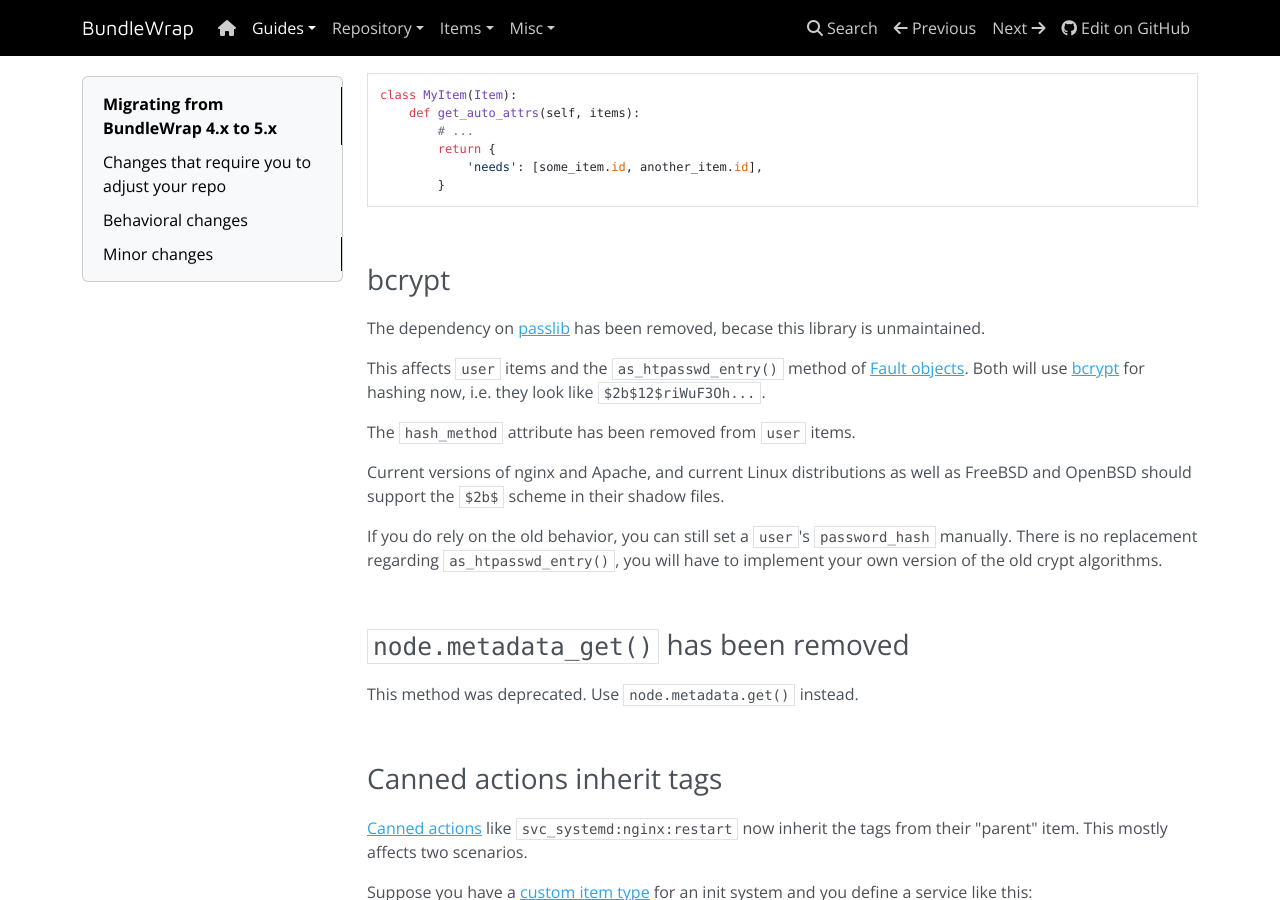
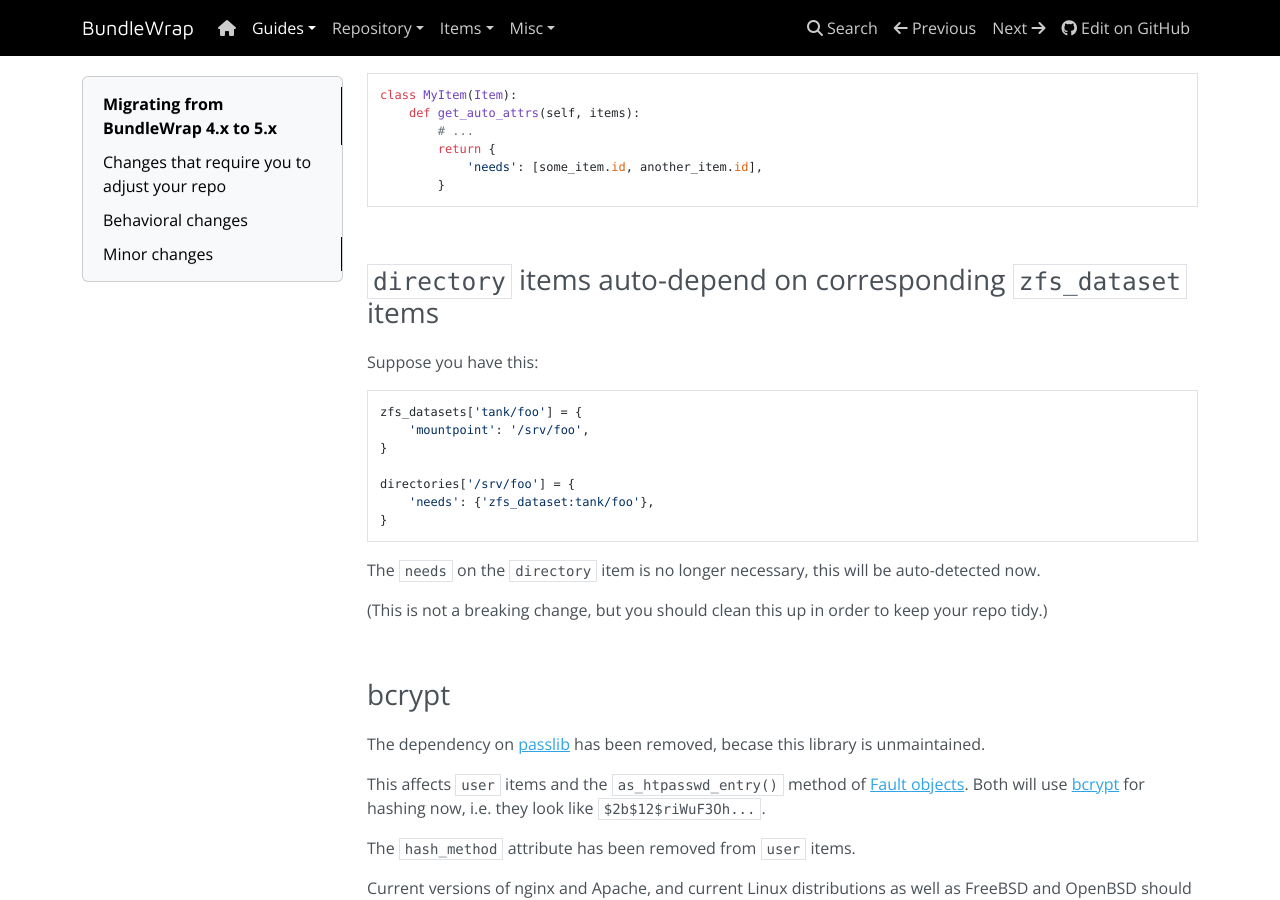
Before and after one commit to bundlewrap/bundlewrap, an MkDocs documentation site: the page built from docs/content/guide/migrate_45.md, in a window 1280 px wide and 900 px high, scrolled down 1727 px. Built offline with MkDocs 1.6.1, drawn with Linux system fonts in a browser that asks for light colours; nearby versions of some CDN libraries.

Commit message:
CHANGELOG/migrate_45: Mention ZFS auto deps

````diff
--- a/docs/content/guide/migrate_45.md
+++ b/docs/content/guide/migrate_45.md
@@ -81,6 +81,27 @@
             'needs': [some_item.id, another_item.id],
         }
 ```
+
+<br>
+
+### `directory` items auto-depend on corresponding `zfs_dataset` items
+
+Suppose you have this:
+
+```python
+zfs_datasets['tank/foo'] = {
+    'mountpoint': '/srv/foo',
+}
+
+directories['/srv/foo'] = {
+    'needs': {'zfs_dataset:tank/foo'},
+}
+```
+
+The `needs` on the `directory` item is no longer necessary, this will be auto-detected now.
+
+(This is not a breaking change, but you should clean this up in order to keep your repo tidy.)
+
 
 <br>
 
````
Also changed, not shown: CHANGELOG.md.
